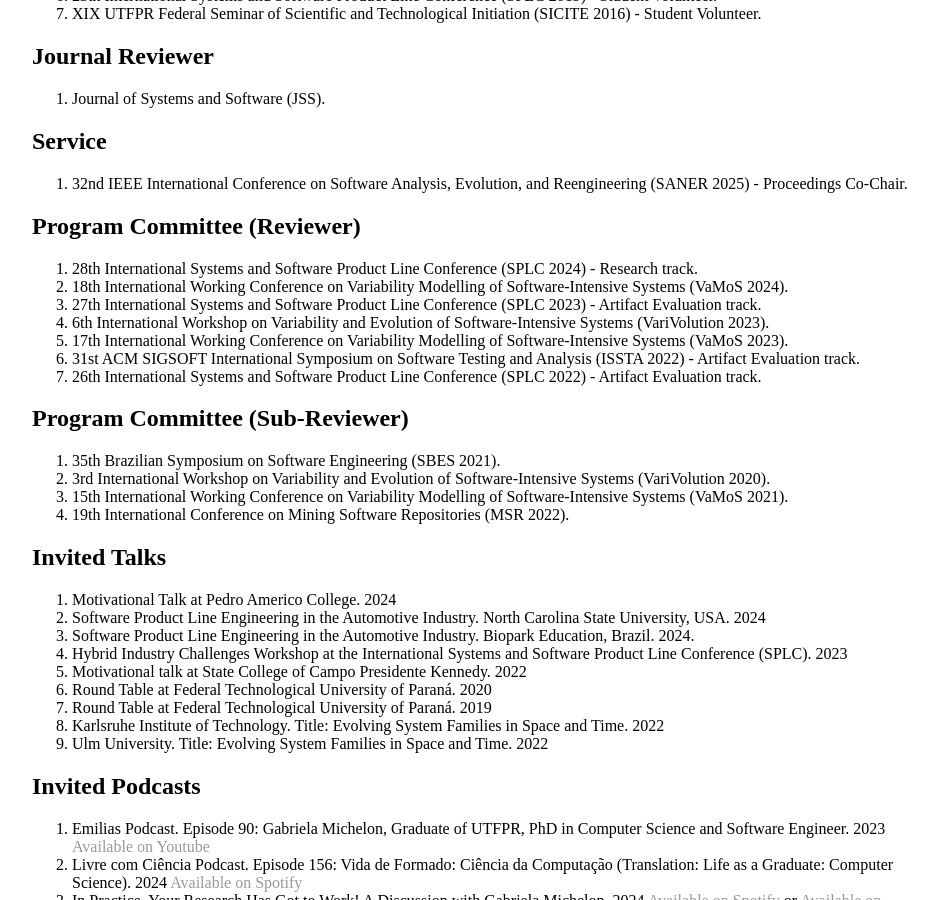
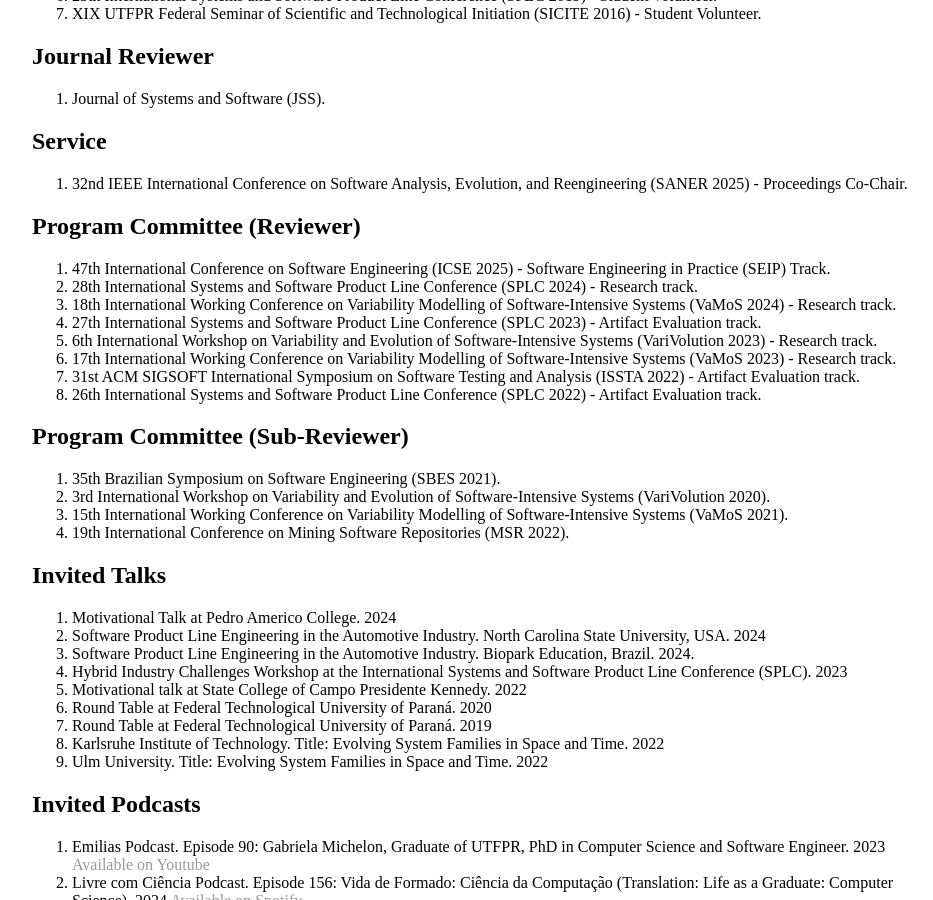
Before and after one commit to GabrielaMichelon/gabrielamichelon.github.io, a Jekyll site: the page built from cv/index.html, in a window 1280 px wide and 900 px high, scrolled down 2638 px. Shown: the whole window, without its empty margins (160-1093 px from the left). Built offline with Jekyll 4.4.1, drawn with Linux system fonts in a browser that asks for light colours.

Commit message:
add ICSE

```diff
--- a/cv/index.html
+++ b/cv/index.html
@@ -143,11 +143,12 @@ title: CV of Gabriela Karoline Michelon
 		<h2>Program Committee (Reviewer)</h2>
 
 		<ol>
+						<li>47th International Conference on Software Engineering (ICSE 2025) - Software Engineering in Practice (SEIP) Track.</li>
 						<li>28th International Systems and Software Product Line Conference (SPLC 2024) - Research track.</li>
-						<li>18th International Working Conference on Variability Modelling of Software-Intensive Systems (VaMoS 2024).</li>
+						<li>18th International Working Conference on Variability Modelling of Software-Intensive Systems (VaMoS 2024) - Research track.</li>
 						<li>27th International Systems and Software Product Line Conference (SPLC 2023) - Artifact Evaluation track.</li>
-						<li>6th International Workshop on Variability and Evolution of Software-Intensive Systems (VariVolution 2023).</li>
-						<li>17th International Working Conference on Variability Modelling of Software-Intensive Systems (VaMoS 2023).</li>
+						<li>6th International Workshop on Variability and Evolution of Software-Intensive Systems (VariVolution 2023) - Research track.</li>
+						<li>17th International Working Conference on Variability Modelling of Software-Intensive Systems (VaMoS 2023) - Research track.</li>
 						<li>31st ACM SIGSOFT International Symposium on Software Testing and Analysis (ISSTA 2022) - Artifact Evaluation track.</li>
 						<li>26th International Systems and Software Product Line Conference (SPLC 2022) - Artifact Evaluation track.</li>
 		</ol>
```
